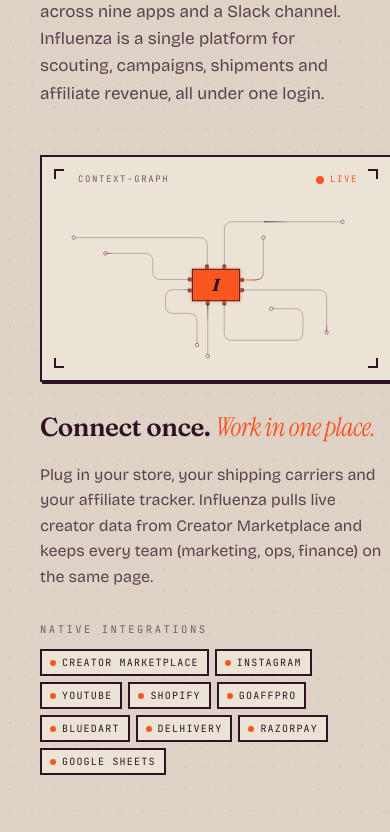
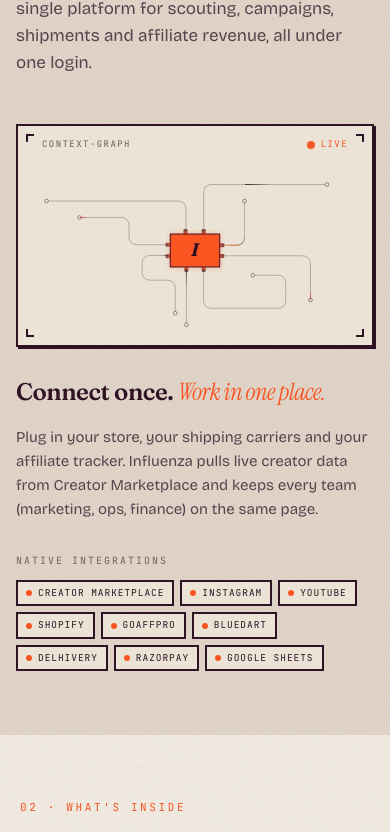
Before and after one commit to hemanth181818/Influenza_LP, a React (Vite) app: page / in a window 390 px wide. Shown: the part 1860-2692 px from the top of the page. Built offline with nearby package versions, Linux system fonts and the light colour scheme.

Commit message:
Mobile bulletproofing: replace container with explicit max-w wrapper, simpler grid-cols-1 on mobile, hard-cap headlines, force form to never exceed parent

```diff
--- a/src/components/ConnectionsSection.tsx
+++ b/src/components/ConnectionsSection.tsx
@@ -17,11 +17,11 @@ export default function ConnectionsSection() {
   return (
     <section
       id="connections"
-      className="relative py-16 sm:py-32 px-5 sm:px-6 overflow-hidden bg-paper-deep grain"
+      className="relative py-16 sm:py-32 overflow-hidden bg-paper-deep grain"
     >
       <div aria-hidden="true" className="absolute inset-0 bg-ledger opacity-40" />
 
-      <div className="container relative z-10 mx-auto">
+      <div className="relative z-10 w-full max-w-[1320px] mx-auto px-4 sm:px-8">
         {/* Section header — consistent pattern */}
         <header className="max-w-3xl mb-12 sm:mb-20 reveal-on-scroll">
           <p className="font-mono text-[11px] uppercase tracking-[0.24em] text-acid mb-4">
@@ -56,35 +56,37 @@ export default function ConnectionsSection() {
         </header>
 
         {/* Visual + supporting copy */}
-        <div className="grid grid-cols-12 gap-8 sm:gap-10 lg:gap-12 items-start">
-          <div className="col-span-12 lg:col-span-7 reveal-on-scroll">
-            <Card className="relative p-4 sm:p-10 bg-paper-soft border-2 border-cream rounded-none shadow-stamp overflow-hidden">
-              <div className="flex items-center justify-between gap-3 mb-5 pl-5 pr-4 sm:pl-0 sm:pr-0">
-                <span className="font-mono text-[9px] sm:text-[10px] uppercase tracking-[0.18em] sm:tracking-[0.22em] text-cream/65 truncate">
+        <div className="grid grid-cols-1 lg:grid-cols-12 gap-8 sm:gap-10 lg:gap-12 items-start">
+          <div className="lg:col-span-7 min-w-0 reveal-on-scroll">
+            <Card className="relative p-3 sm:p-10 bg-paper-soft border-2 border-cream rounded-none shadow-stamp overflow-hidden">
+              <div className="flex items-center justify-between gap-3 mb-4 sm:mb-5 px-3 sm:px-0">
+                <span className="font-mono text-[9px] sm:text-[10px] uppercase tracking-[0.16em] sm:tracking-[0.22em] text-cream/65 truncate">
                   context-graph
                 </span>
                 <span className="inline-flex items-center gap-1.5 shrink-0">
                   <span className="h-2 w-2 rounded-full bg-acid" />
-                  <span className="font-mono text-[9px] sm:text-[10px] uppercase tracking-[0.18em] sm:tracking-[0.22em] text-acid">
+                  <span className="font-mono text-[9px] sm:text-[10px] uppercase tracking-[0.16em] sm:tracking-[0.22em] text-acid">
                     live
                   </span>
                 </span>
               </div>
 
-              <KortexCortex className="w-full h-auto" text="I" animateText={false} />
+              <div className="w-full">
+                <KortexCortex className="block w-full h-auto" text="I" animateText={false} />
+              </div>
 
               {/* Corner ticks */}
-              <span className="absolute top-3 left-3 h-2.5 w-2.5 border-l-2 border-t-2 border-cream" />
-              <span className="absolute top-3 right-3 h-2.5 w-2.5 border-r-2 border-t-2 border-cream" />
-              <span className="absolute bottom-3 left-3 h-2.5 w-2.5 border-l-2 border-b-2 border-cream" />
-              <span className="absolute bottom-3 right-3 h-2.5 w-2.5 border-r-2 border-b-2 border-cream" />
+              <span className="absolute top-2 left-2 sm:top-3 sm:left-3 h-2 w-2 sm:h-2.5 sm:w-2.5 border-l-2 border-t-2 border-cream" />
+              <span className="absolute top-2 right-2 sm:top-3 sm:right-3 h-2 w-2 sm:h-2.5 sm:w-2.5 border-r-2 border-t-2 border-cream" />
+              <span className="absolute bottom-2 left-2 sm:bottom-3 sm:left-3 h-2 w-2 sm:h-2.5 sm:w-2.5 border-l-2 border-b-2 border-cream" />
+              <span className="absolute bottom-2 right-2 sm:bottom-3 sm:right-3 h-2 w-2 sm:h-2.5 sm:w-2.5 border-r-2 border-b-2 border-cream" />
             </Card>
           </div>
 
-          <div className="col-span-12 lg:col-span-5 reveal-on-scroll">
+          <div className="lg:col-span-5 min-w-0 reveal-on-scroll">
             <h3
-              className="font-display text-cream text-[26px] sm:text-4xl leading-[1.05] tracking-[-0.02em] break-words"
-              style={{ fontWeight: 600 }}
+              className="font-display text-cream leading-[1.1] tracking-[-0.02em] break-words"
+              style={{ fontWeight: 600, fontSize: "clamp(1.5rem, 6vw, 2.4rem)" }}
             >
               Connect once.{" "}
               <span
@@ -94,21 +96,21 @@ export default function ConnectionsSection() {
                 Work in one place.
               </span>
             </h3>
-            <p className="mt-5 text-[16px] leading-[1.6] text-cream/75">
+            <p className="mt-5 text-[15px] sm:text-[16px] leading-[1.6] text-cream/75">
               Plug in your store, your shipping carriers and your affiliate
               tracker. Influenza pulls live creator data from Creator
               Marketplace and keeps every team (marketing, ops, finance) on
               the same page.
             </p>
 
-            <p className="mt-8 font-mono text-[10.5px] uppercase tracking-[0.24em] text-cream/60 mb-3">
+            <p className="mt-8 font-mono text-[10px] sm:text-[10.5px] uppercase tracking-[0.2em] sm:tracking-[0.24em] text-cream/60 mb-3">
               Native integrations
             </p>
             <ul className="flex flex-wrap gap-1.5 sm:gap-2" aria-label="Connected sources">
               {SOURCES.map((s) => (
                 <li
                   key={s}
-                  className="inline-flex items-center gap-1.5 sm:gap-2 max-w-full bg-paper-soft border-2 border-cream px-2 sm:px-3 py-1 sm:py-1.5 text-[10px] sm:text-[11px] font-mono uppercase tracking-[0.12em] sm:tracking-[0.16em] text-cream"
+                  className="inline-flex items-center gap-1.5 max-w-full bg-paper-soft border-2 border-cream px-2 sm:px-3 py-1 sm:py-1.5 text-[9.5px] sm:text-[11px] font-mono uppercase tracking-[0.1em] sm:tracking-[0.16em] text-cream"
                 >
                   <span className="h-1.5 w-1.5 rounded-full bg-acid shrink-0" />
                   <span className="truncate">{s}</span>
--- a/src/components/TestimonialQuote.tsx
+++ b/src/components/TestimonialQuote.tsx
@@ -4,7 +4,7 @@ export default function TestimonialQuote() {
   return (
     <section
       id="signup"
-      className="relative py-16 sm:py-32 px-5 sm:px-6 overflow-hidden bg-ink grain"
+      className="relative py-16 sm:py-32 overflow-hidden bg-ink grain"
     >
       <div
         aria-hidden="true"
@@ -15,7 +15,7 @@ export default function TestimonialQuote() {
         className="absolute -bottom-56 sm:-bottom-72 left-1/2 -translate-x-1/2 w-[380px] h-[380px] sm:w-[760px] sm:h-[760px] rounded-full halftone opacity-25 mix-blend-multiply"
       />
 
-      <div className="container relative z-10 mx-auto">
+      <div className="relative z-10 w-full max-w-[1320px] mx-auto px-4 sm:px-8">
         {/* Section header */}
         <header className="max-w-3xl mb-10 sm:mb-14 reveal-on-scroll">
           <p className="font-mono text-[11px] uppercase tracking-[0.24em] text-acid mb-4">
@@ -127,17 +127,17 @@ export default function TestimonialQuote() {
 
         {/* Final CTA — cleanly aligned */}
         <div className="mt-14 sm:mt-24 reveal-on-scroll">
-          <div className="bg-paper-soft border-2 border-cream shadow-stamp p-5 sm:p-12 lg:p-14 overflow-hidden">
-            <div className="grid grid-cols-12 gap-6 lg:gap-8 items-start lg:items-end">
-              <div className="col-span-12 lg:col-span-7 min-w-0">
+          <div className="bg-paper-soft border-2 border-cream shadow-stamp p-4 sm:p-12 lg:p-14 overflow-hidden">
+            <div className="grid grid-cols-1 lg:grid-cols-12 gap-6 lg:gap-8 items-start lg:items-end">
+              <div className="lg:col-span-7 min-w-0">
                 <p className="font-mono text-[11px] uppercase tracking-[0.24em] text-acid mb-5">
                   Start free
                 </p>
                 <h3
-                  className="font-display text-cream tracking-[-0.03em]"
+                  className="font-display text-cream tracking-[-0.03em] break-words"
                   style={{
-                    fontSize: "clamp(1.85rem, 5vw, 4.4rem)",
-                    lineHeight: 1,
+                    fontSize: "clamp(1.6rem, 6vw, 4.4rem)",
+                    lineHeight: 1.05,
                     fontWeight: 600,
                   }}
                 >
@@ -155,10 +155,10 @@ export default function TestimonialQuote() {
                 </p>
               </div>
 
-              <div className="col-span-12 lg:col-span-5 min-w-0 flex flex-col items-start lg:items-end gap-3">
+              <div className="lg:col-span-5 min-w-0 w-full flex flex-col items-stretch lg:items-end gap-3">
                 <form
                   onSubmit={(e) => e.preventDefault()}
-                  className="w-full max-w-full flex flex-col sm:flex-row sm:items-stretch border-2 border-cream bg-cream sm:shadow-stamp"
+                  className="block w-full max-w-full overflow-hidden border-2 border-cream bg-cream sm:shadow-stamp sm:flex sm:flex-row sm:items-stretch"
                 >
                   <label htmlFor="cta-email" className="sr-only">
                     Work email
@@ -169,11 +169,11 @@ export default function TestimonialQuote() {
                     required
                     autoComplete="email"
                     placeholder="you@brand.com"
-                    className="flex-1 min-w-0 w-full bg-cream px-4 sm:px-6 py-4 sm:py-0 sm:h-[68px] text-[16px] text-ink placeholder:text-ink/45 focus:outline-none border-b-2 sm:border-b-0 border-cream/30"
+                    className="block w-full max-w-full min-w-0 flex-1 bg-cream px-4 sm:px-6 py-4 sm:py-0 sm:h-[68px] text-[16px] text-ink placeholder:text-ink/45 focus:outline-none border-b-2 sm:border-b-0 border-cream/30 box-border"
                   />
                   <button
                     type="submit"
-                    className="group/btn w-full sm:w-auto inline-flex justify-center items-center gap-2 bg-acid border-t-2 sm:border-t-0 sm:border-l-2 border-cream px-5 sm:px-6 py-4 sm:py-0 sm:h-[68px] text-[13px] font-semibold uppercase tracking-[0.18em] text-cream hover:bg-acid/95 focus-visible:outline-none"
+                    className="group/btn block w-full max-w-full sm:w-auto sm:flex-shrink-0 box-border bg-acid border-t-2 sm:border-t-0 sm:border-l-2 border-cream px-5 sm:px-6 py-4 sm:py-0 sm:h-[68px] text-[13px] font-semibold uppercase tracking-[0.18em] text-cream hover:bg-acid/95 focus-visible:outline-none inline-flex justify-center items-center gap-2"
                   >
                     Start free
                     <ArrowUpRight className="w-4 h-4 transition-transform group-hover/btn:translate-x-0.5 group-hover/btn:-translate-y-0.5" />
--- a/src/index.css
+++ b/src/index.css
@@ -68,16 +68,23 @@
     text-rendering: optimizeLegibility;
     /* Hard-stop any horizontal page scroll — sections may have decorative blobs
        that bleed; per-section overflow-hidden + this is the belt and braces. */
-    overflow-x: hidden;
+    overflow-x: clip;
+    max-width: 100%;
   }
 
   body {
     @apply bg-ink text-cream font-sans;
     font-feature-settings: "ss01", "ss02", "cv11", "cv02";
-    overflow-x: hidden;
+    overflow-x: clip;
     /* Prevent any rogue child from forcing the viewport wider. */
-    max-width: 100vw;
-    width: 100vw;
+    max-width: 100%;
+    width: 100%;
+    position: relative;
+  }
+
+  #root {
+    overflow-x: clip;
+    max-width: 100%;
   }
 
   /* Hard belt-and-braces: every direct section descendant respects viewport width.
```
